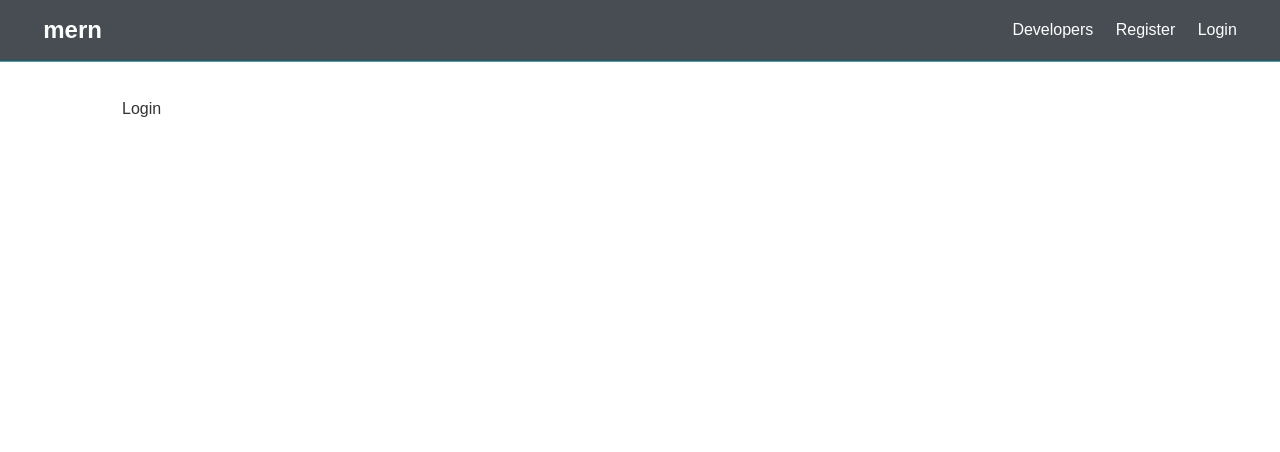
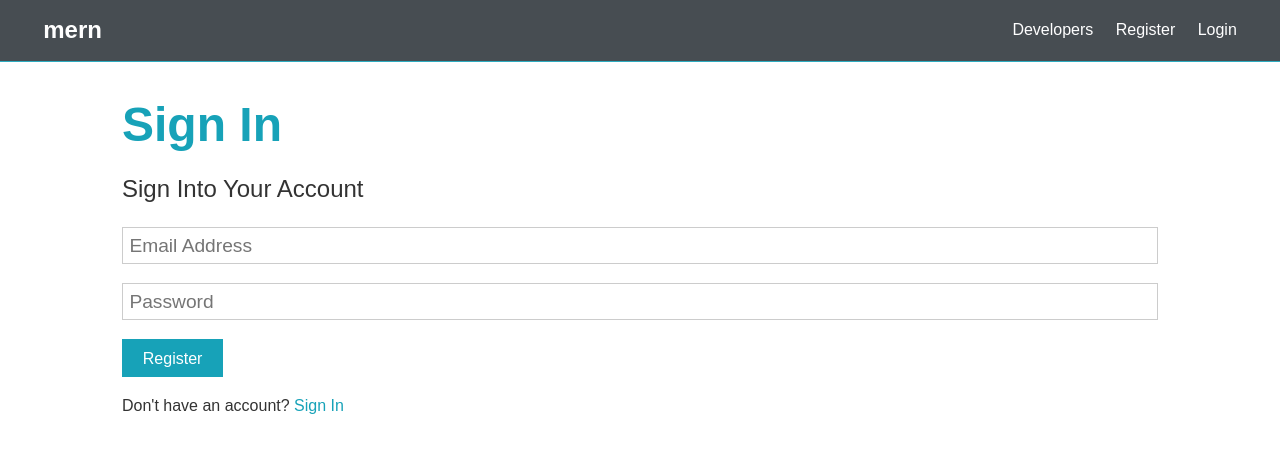
Before and after one commit to obrien-k/mern, a React (Create React App) app in the folder client/: page /login in a window 1280 px wide. Shown: the top 452 px of the page. Built offline with nearby package versions, Linux system fonts and the light colour scheme; the HTML template or start-up script is replaced by a standard one.

Commit message:
login form

```diff
--- a/client/src/components/auth/Login.js
+++ b/client/src/components/auth/Login.js
@@ -1,7 +1,57 @@
-import React from 'react';
+import React, { Fragment, useState } from 'react';
+import axios from 'axios';
+import { Link } from 'react-router-dom';
 
 const Login = () => {
-  return <div>Login</div>;
+  const [formData, setFormData] = useState({
+    email: '',
+    password: ''
+  });
+
+  const { email, password } = formData;
+
+  const onChange = e =>
+    setFormData({ ...formData, [e.target.name]: e.target.value });
+
+  const onSubmit = async e => {
+    e.preventDefault();
+
+     console.log('SUCCESS');
+  };
+  return (
+    <Fragment>
+      <h1 className="large text-primary">Sign In</h1>
+      <p className="lead">
+        <i className="fas fa-user" /> Sign Into Your Account
+      </p>
+      <form className="form" onSubmit={e => onSubmit(e)}>
+        <div className="form-group">
+          <input
+            type="email"
+            placeholder="Email Address"
+            name="email"
+            value={email}
+            onChange={e => onChange(e)}
+          />
+        </div>
+        <div className="form-group">
+          <input
+            type="password"
+            placeholder="Password"
+            name="password"
+            value={password}
+            onChange={e => onChange(e)}
+            minLength="6"
+          />
+        </div>
+
+        <input type="submit" className="btn btn-primary" value="Register" />
+      </form>
+      <p className="my-1">
+        Don't have an account? <Link to="login.html">Sign In</Link>
+      </p>
+    </Fragment>
+  );
 };
 
 export default Login;
--- a/client/src/components/auth/Register.js
+++ b/client/src/components/auth/Register.js
@@ -1,4 +1,6 @@
 import React, { Fragment, useState } from 'react';
+import axios from 'axios';
+import { Link } from 'react-router-dom';
 
 const Register = () => {
   const [formData, setFormData] = useState({
@@ -13,12 +15,12 @@
   const onChange = e =>
     setFormData({ ...formData, [e.target.name]: e.target.value });
 
-  const onSubmit = e => {
+  const onSubmit = async e => {
     e.preventDefault();
     if (password !== password2) {
       console.log('passwords do not match');
     } else {
-      console.log(formData);
+     console.log('SUCCESS');
     }
   };
   return (
@@ -74,7 +76,7 @@
         <input type="submit" className="btn btn-primary" value="Register" />
       </form>
       <p className="my-1">
-        Already have an account? <a href="login.html">Sign In</a>
+        Already have an account? <Link to="login.html">Sign In</Link>
       </p>
     </Fragment>
   );
```
